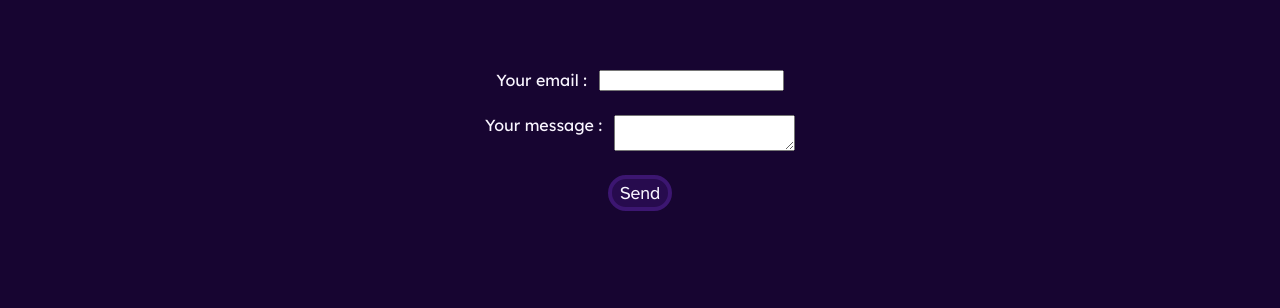
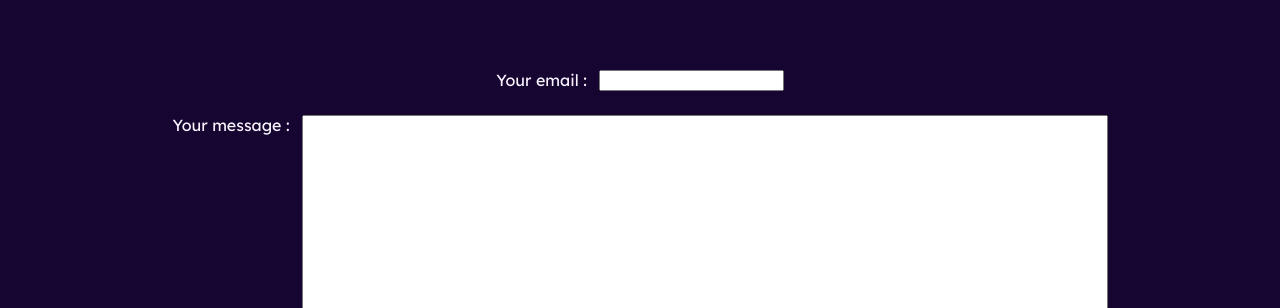
Before and after one commit to ThadeeOLIVIERDARTIGUES/portfolio, a plain HTML site: page contact.html in a window 1280 px wide. Shown: the part 88-396 px from the top of the page. Drawn offline with Linux system fonts and the light colour scheme.

Commit message:
Update styles.css

```diff
--- a/styles.css
+++ b/styles.css
@@ -95,7 +95,10 @@ main {
     min-height: 1000px;
 }
 
-
+textarea {
+    width : 800px;
+    height : 400px;
+}
 
 .navbar {
     display : flex;
```
